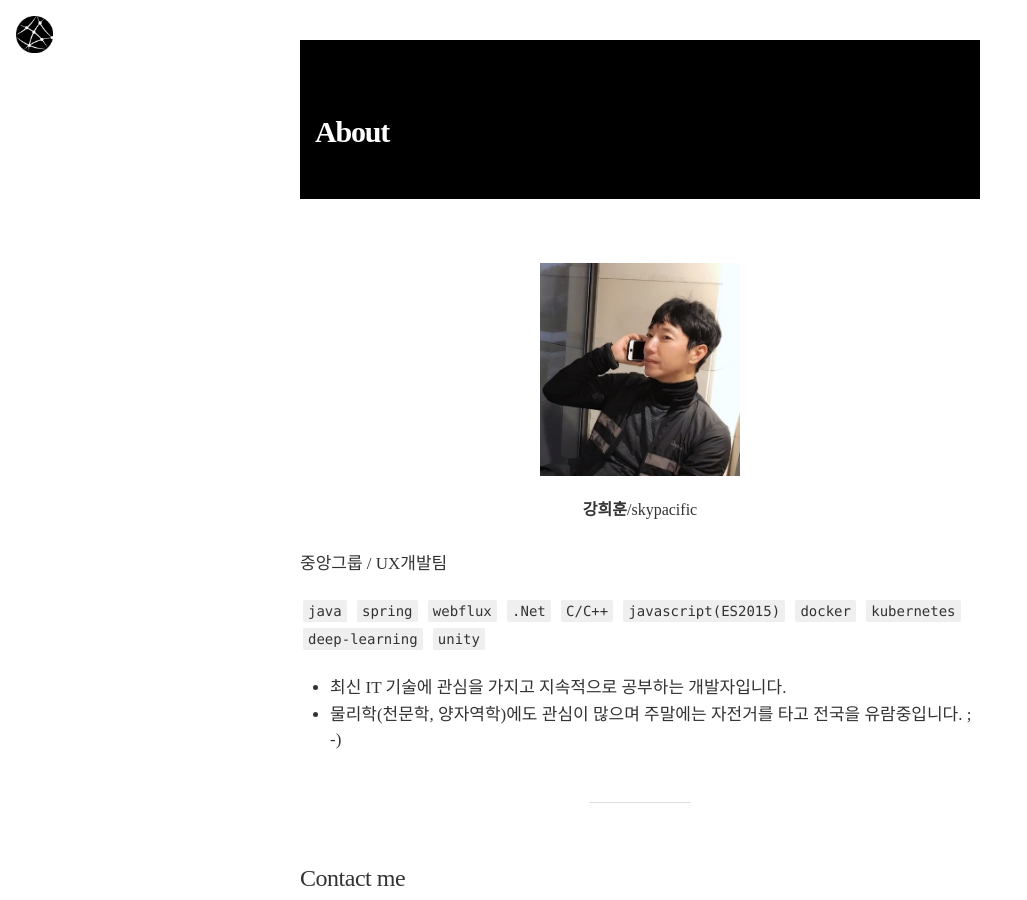
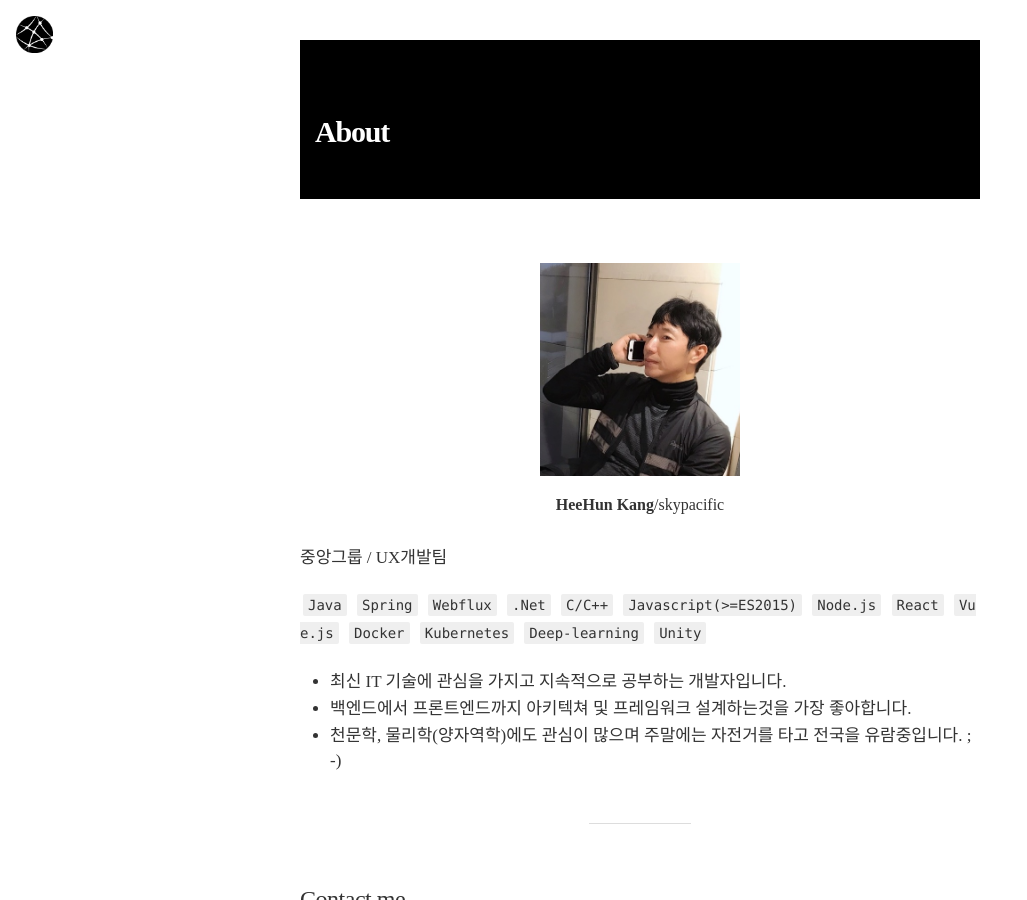
Before and after one commit to skypacific/skypacific.github.io, a Jekyll site: the page built from about.md, in a window 1280 px wide and 900 px high. Shown: the whole window, without its empty margins (0-1027 px from the left). Built offline with Jekyll 4.4.1, drawn with Linux system fonts in a browser that asks for light colours; nearby versions of some CDN libraries.

```diff
--- a/about.md
+++ b/about.md
@@ -6,15 +6,16 @@ permalink: /about/
 
 <div class="profile">
     <img class="profile-img" src="/assets/images/kang.heehun.jpg" alt="HeeHun Kang" />
-    <div class="name"><b>강희훈</b>/skypacific</div>
+    <div class="name"><b>HeeHun Kang</b>/skypacific</div>
 </div>
 
 중앙그룹 / UX개발팀
 
-`java` `spring` `webflux` `.Net` `C/C++` `javascript(ES2015)` `docker` `kubernetes` `deep-learning` `unity`
+`Java` `Spring` `Webflux` `.Net` `C/C++` `Javascript(>=ES2015)` `Node.js` `React` `Vue.js` `Docker` `Kubernetes` `Deep-learning` `Unity`
 
 - 최신 IT 기술에 관심을 가지고 지속적으로 공부하는 개발자입니다.
-- 물리학(천문학, 양자역학)에도 관심이 많으며 주말에는 자전거를 타고 전국을 유람중입니다. ;-)
+- 백엔드에서 프론트엔드까지 아키텍쳐 및 프레임워크 설계하는것을 가장 좋아합니다.
+- 천문학, 물리학(양자역학)에도 관심이 많으며 주말에는 자전거를 타고 전국을 유람중입니다. ;-)
 
 ---
 
```
Also changed, not shown: _posts/2019-01-30-kang.heehun@jpa-lombok-spring-boot.md (+1 -1 lines), 13 other files.
